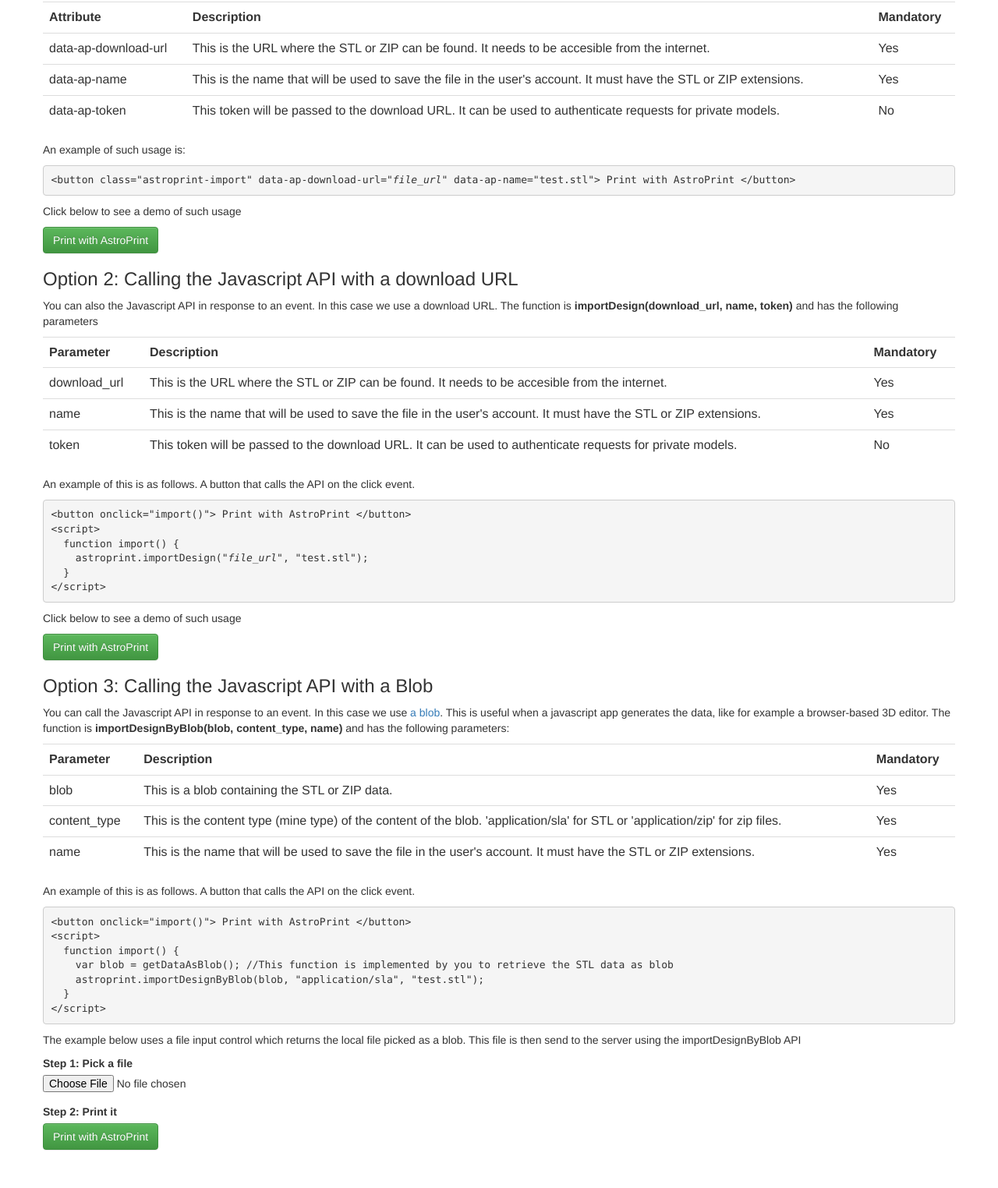
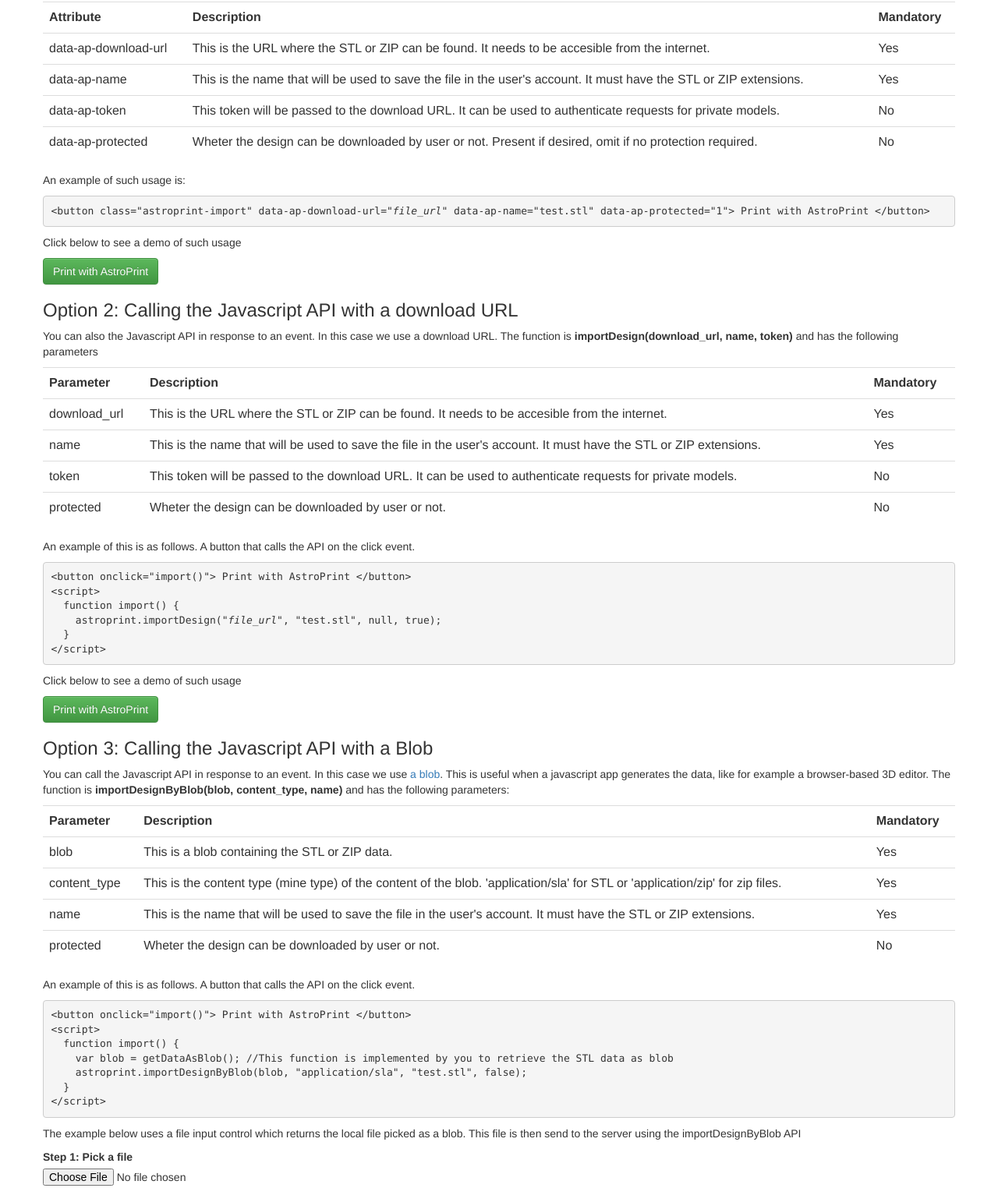
Before and after one commit to AstroPrint/3d-print-api-sample, a plain HTML site: page index.html in a window 1280 px wide. Shown: the part 595-2119 px from the top of the page at 78% size. Before the commit the page ends 2085 px from the top, so only its background shows below. Drawn offline with nearby package versions, Linux system fonts and the light colour scheme.

Commit message:
add STL protection options

```diff
--- a/api.demo.js
+++ b/api.demo.js
@@ -1,6 +1,6 @@
 function import_url()
 {
-  astroprint.importDesign("https://www.thingiverse.com/download:2101202", "test.stl");
+  astroprint.importDesign("https://www.thingiverse.com/download:2101202", "test.stl", null, true);
 }
 
 function import_blob()
@@ -8,6 +8,6 @@ function import_blob()
   var fileInput = document.getElementById('the-file');
   var file = fileInput.files[0];
   if (file) {
-    astroprint.importDesignByBlob(file, file.type, file.name);
+    astroprint.importDesignByBlob(file, file.type, file.name, false);
   }
 }
--- a/index.html
+++ b/index.html
@@ -64,15 +64,20 @@
           <td>This token will be passed to the download URL. It can be used to authenticate requests for private models.</td>
           <td>No</td>
         </tr>
+        <tr>
+          <td>data-ap-protected</td>
+          <td>Wheter the design can be downloaded by user or not. Present if desired, omit if no protection required.</td>
+          <td>No</td>
+        </tr>
       </table>
       <p>
         An example of such usage is:
       </p>
-      <pre>&lt;button class="astroprint-import" data-ap-download-url="<i>file_url</i>" data-ap-name="test.stl"&gt; Print with AstroPrint &lt;/button&gt;</pre>
+      <pre>&lt;button class="astroprint-import" data-ap-download-url="<i>file_url</i>" data-ap-name="test.stl" data-ap-protected="1"&gt; Print with AstroPrint &lt;/button&gt;</pre>
       <p>
         Click below to see a demo of such usage
       </p>
-      <button class="astroprint-import btn btn-success" data-ap-download-url="https://www.thingiverse.com/download:2101202" data-ap-name="test.stl"> Print with AstroPrint </button>
+      <button class="astroprint-import btn btn-success" data-ap-download-url="https://www.thingiverse.com/download:2101202" data-ap-name="test.stl" data-ap-protected="0"> Print with AstroPrint </button>
 
       <h3>Option 2: Calling the Javascript API with a download URL</h3>
       <p>
@@ -100,6 +105,11 @@
           <td>This token will be passed to the download URL. It can be used to authenticate requests for private models.</td>
           <td>No</td>
         </tr>
+        <tr>
+          <td>protected</td>
+          <td>Wheter the design can be downloaded by user or not.</td>
+          <td>No</td>
+        </tr>
       </table>
       <p>
         An example of this is as follows. A button that calls the API on the click event.
@@ -108,7 +118,7 @@
 &lt;button onclick="import()"&gt; Print with AstroPrint &lt;/button&gt;
 &lt;script&gt;
   function import() {
-    astroprint.importDesign("<i>file_url</i>", "test.stl");
+    astroprint.importDesign("<i>file_url</i>", "test.stl", null, true);
   }
 &lt;/script&gt;
 </pre>
@@ -144,7 +154,11 @@
           <td>This is the name that will be used to save the file in the user's account. It must have the STL or ZIP extensions.</td>
           <td>Yes</td>
         </tr>
-
+        <tr>
+          <td>protected</td>
+          <td>Wheter the design can be downloaded by user or not.</td>
+          <td>No</td>
+        </tr>
       </table>
       <p>
         An example of this is as follows. A button that calls the API on the click event.
@@ -154,7 +168,7 @@
 &lt;script&gt;
   function import() {
     var blob = getDataAsBlob(); //This function is implemented by you to retrieve the STL data as blob
-    astroprint.importDesignByBlob(blob, "application/sla", "test.stl");
+    astroprint.importDesignByBlob(blob, "application/sla", "test.stl", false);
   }
 &lt;/script&gt;
 </pre>
```
